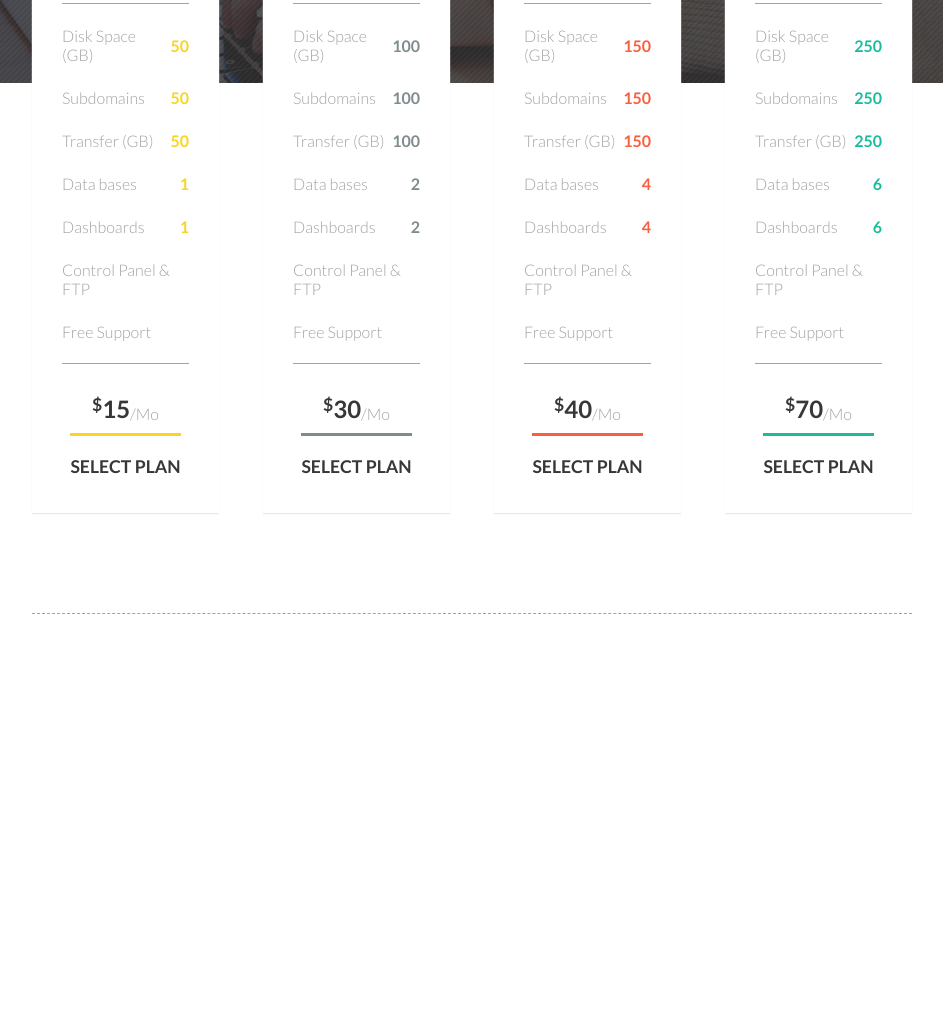
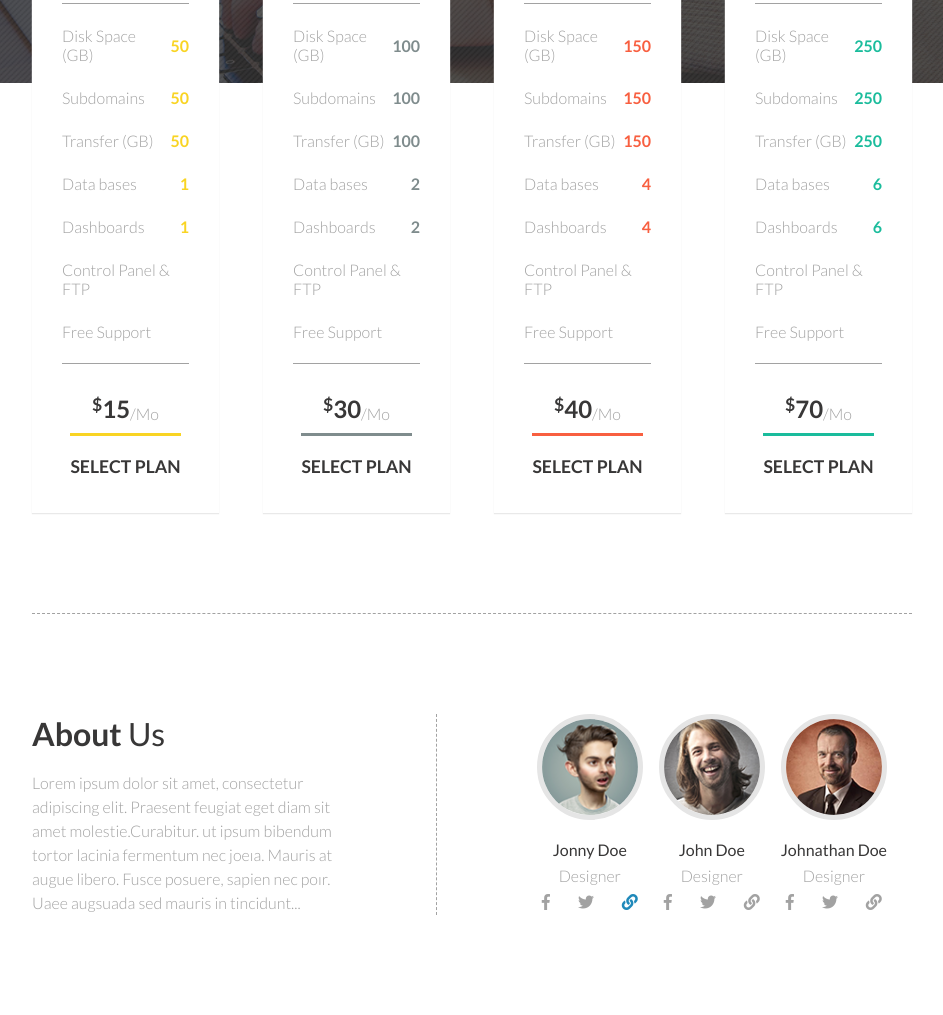
Before and after one commit to AliakseiLiasnitski/markup-2018q3, a plain HTML site: page index.html in a window 1280 px wide. Shown: the part 1952-2967 px from the top of the page, without its empty margins (168-1111 px from the left). Before the commit the page ends 2566 px from the top, so only its background shows below. Drawn offline with Linux system fonts and the light colour scheme.

Commit message:
refactor: add about us section

```diff
--- a/index.html
+++ b/index.html
@@ -250,5 +250,55 @@
             </div>
         </div>
     </section>
+    <section class="about-us">
+        <div class="desrc-about-us">
+            <div class="DAU-title"><span>About</span> Us</div>
+            <div class="DAU-text">
+                    Lorem ipsum dolor sit amet, consectetur adipiscing elit.
+                    Praesent feugiat eget diam sit amet molestie.Curabitur.
+                    ut ipsum bibendum tortor lacinia fermentum nec joeıa.
+                    Mauris at augue libero. Fusce posuere, sapien nec poır.
+                    Uaee augsuada sed mauris in tincidunt...
+            </div>
+        </div>
+        <div  class="AU-img-link">
+            <div class="elem-AUIL">
+                <div class="cont-elem-AUIL">
+                    <img src="./src/images/abou_us/JonnyDoe.png" alt="image Jonny Doe">
+                </div>
+                <div class="name-elem-AUIL">Jonny Doe</div>
+                <div class="job-elem-AUIL">Designer</div>
+                <div class="list-link-elem-AUIL">
+                    <a href="#"><i class="fab fa-facebook-f"></i></a>
+                    <a href="#"><i class="fab fa-twitter"></i></a>
+                    <a href="#"><i class="fas fa-link checked-link"></i></a>
+                </div>
+            </div>
+            <div class="elem-AUIL">
+                <div class="cont-elem-AUIL">
+                    <img src="./src/images/abou_us/JohnDoe.png" alt="image John Doe">
+                </div>
+                <div class="name-elem-AUIL">John Doe</div>
+                <div class="job-elem-AUIL">Designer</div>
+                <div class="list-link-elem-AUIL">
+                    <a href="#"><i class="fab fa-facebook-f"></i></a>
+                    <a href="#"><i class="fab fa-twitter"></i></a>
+                    <a href="#"><i class="fas fa-link"></i></a>
+                </div>
+            </div>
+            <div class="elem-AUIL">
+                <div class="cont-elem-AUIL">
+                    <img src="./src/images/abou_us/JohnathanDoe.png" alt="image Johnathan Doe">
+                </div>
+                <div class="name-elem-AUIL">Johnathan Doe</div>
+                <div class="job-elem-AUIL">Designer</div>
+                <div class="list-link-elem-AUIL">
+                    <a href="#"><i class="fab fa-facebook-f"></i></a>
+                    <a href="#"><i class="fab fa-twitter"></i></a>
+                    <a href="#"><i class="fas fa-link"></i></a>
+                </div>
+            </div>
+        </div>
+    </section>
 </body>
 </html>
--- a/style.css
+++ b/style.css
@@ -417,3 +417,83 @@ nav{
 .green-color-border{
     border-color: #1abc9c !important;
 }
+
+/* About us */
+.about-us{
+    display: flex;
+    padding: 100px 200px;
+}
+
+.desrc-about-us{
+    width: 46%;
+    box-sizing: border-box;
+    padding-right: 100px;
+    border-right: 1px dashed #a2a2a2;
+}
+
+.DAU-title{
+    margin-bottom: 18px;
+    font-size: 2em;
+    color: #383737;
+}
+
+.DAU-title > span{
+    font-weight: bold;
+}
+
+.DAU-text{
+    color: #a2a2a2;
+    font-weight: 300;
+    line-height: 1.5;
+}
+
+.AU-img-link{
+    width: 54%;
+    box-sizing: border-box;
+    padding: 0px 25px 0px 100px;
+    display: flex;
+    justify-content: space-between;
+}
+
+.elem-AUIL{
+    display: flex;
+    flex-direction: column;
+    align-items: center;
+}
+
+.cont-elem-AUIL{
+    width: 6em;
+    height: 6em;
+    border: 5px solid #e5e5e5;
+    border-radius: 50%;
+    overflow: hidden;
+    margin-bottom: 20px;
+}
+
+.cont-elem-AUIL > img{
+    width: 100%;
+}
+
+.name-elem-AUIL{
+    color: #383737;
+}
+
+.job-elem-AUIL{
+    margin: 7px 0px;
+    color: #a2a2a2;
+    font-weight: 300;
+}
+
+.list-link-elem-AUIL{
+    display: flex;
+    justify-content: space-between;
+    width: 6em;
+}
+
+.list-link-elem-AUIL i{
+    color: #a2a2a2;
+}
+
+.checked-link{
+    color: #1f89ba !important;
+}
```
Also changed, not shown: src/images/abou_us/JohnDoe.png (added), src/images/abou_us/JohnathanDoe.png (added), src/images/abou_us/JonnyDoe.png (added).
